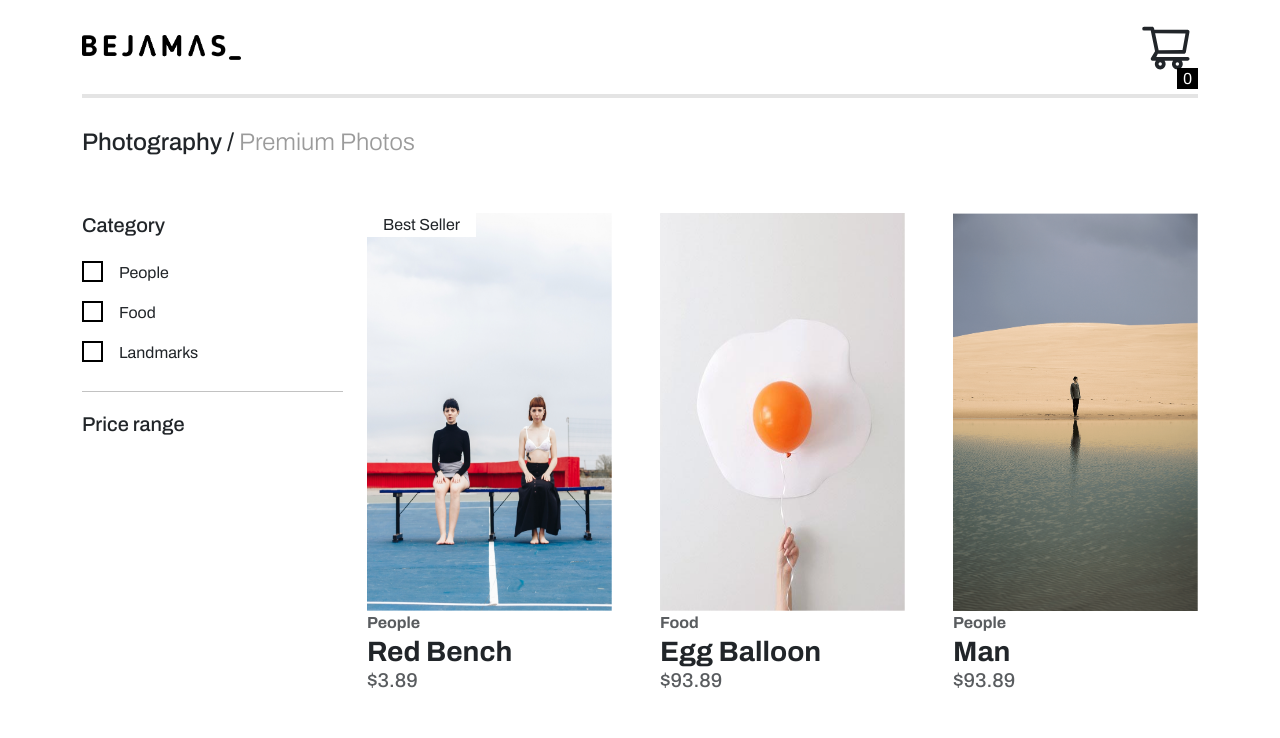
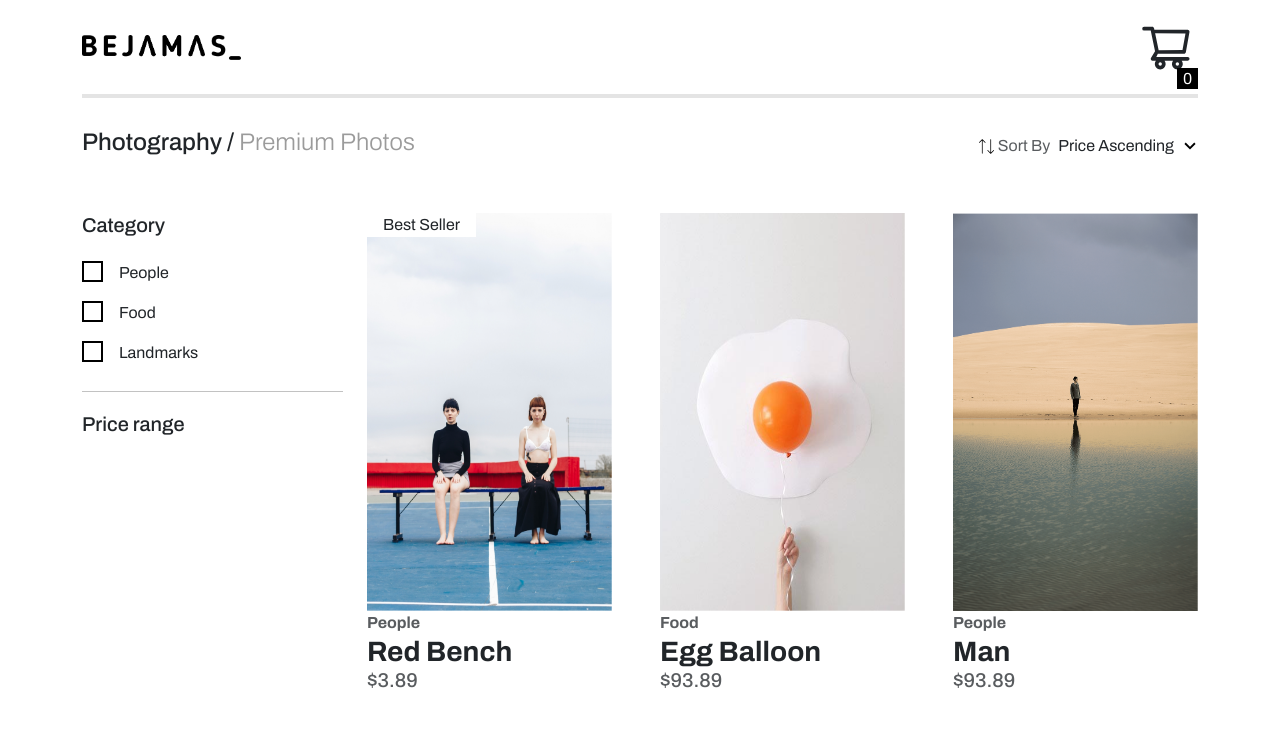
Before and after one commit to ramazanerikli/e-commerce-store, a React (Create React App) app: page / in a window 1280 px wide. Shown: the top 738 px of the page. Built offline with nearby package versions, Linux system fonts and the light colour scheme.

Commit message:
Sort products

```diff
--- a/src/App.css
+++ b/src/App.css
@@ -75,3 +75,9 @@ nav .cart-state svg {
 .text-light-gray {
   color: #9B9B9B;
 }
+
+.sort-by-dropdown {
+  top: 25px;
+  background-color: #fff;
+  z-index: 4;
+}
--- a/src/App.tsx
+++ b/src/App.tsx
@@ -25,6 +25,28 @@ function App() {
     selectedCategories.length === 0 ? true : selectedCategories.includes(product.category)
   );
 
+  const [sortByDropdownVisible, setSortByDropdownVisible] = useState(false);
+
+
+  const sortingOptions = [
+    "price ascending",
+    "price descending"
+  ]
+
+  const [sortingOption, setSortingOption] = useState(sortingOptions[0]);
+
+  const handleSortingOption = (index: number) => {
+    setSortingOption(sortingOptions[index])
+    setSortByDropdownVisible(false);
+  }
+
+
+
+  if (sortingOption === "price ascending") {
+    filteredProducts.sort((a, b) => a.price - b.price);
+  } else if (sortingOption === "price descending") {
+    filteredProducts.sort((a, b) => b.price - a.price);
+  }
 
   return (
     <Provider store={store}>
@@ -36,8 +58,23 @@ function App() {
           <div className="col">
             <div className="product-list-utility d-flex justify-content-between align-items-center">
               <h4>Photography / <span className="text-light-gray fw-light">Premium Photos</span></h4>
-              <div>
-
+              <div className="sort-by-trigger position-relative d-flex align-items-center gap-2"
+                onMouseEnter={() => setSortByDropdownVisible(true)}
+                onMouseLeave={() => setSortByDropdownVisible(false)}
+              >
+                <div className="d-flex align-items-center gap-1 text-muted">
+                  <img src="/sort.svg" width={15} height={15} alt="" />
+                  <span>Sort By</span>
+                </div>
+                <span className="text-capitalize">{sortingOption}</span>
+                <img src="/chevron-down.svg" width={16} height={8} alt="" />
+                {sortByDropdownVisible && (
+                  <div className="sort-by-dropdown position-absolute shadow w-100 p-3 d-flex flex-column gap-2">
+                    {sortingOptions.map((option, index) => (
+                      <span className="d-block text-capitalize" key={index} onClick={() => handleSortingOption(index)}>{option}</span>
+                    ))}
+                  </div>
+                )}
               </div>
             </div>
           </div>
```
Also changed, not shown: public/chevron-down.svg (added).
